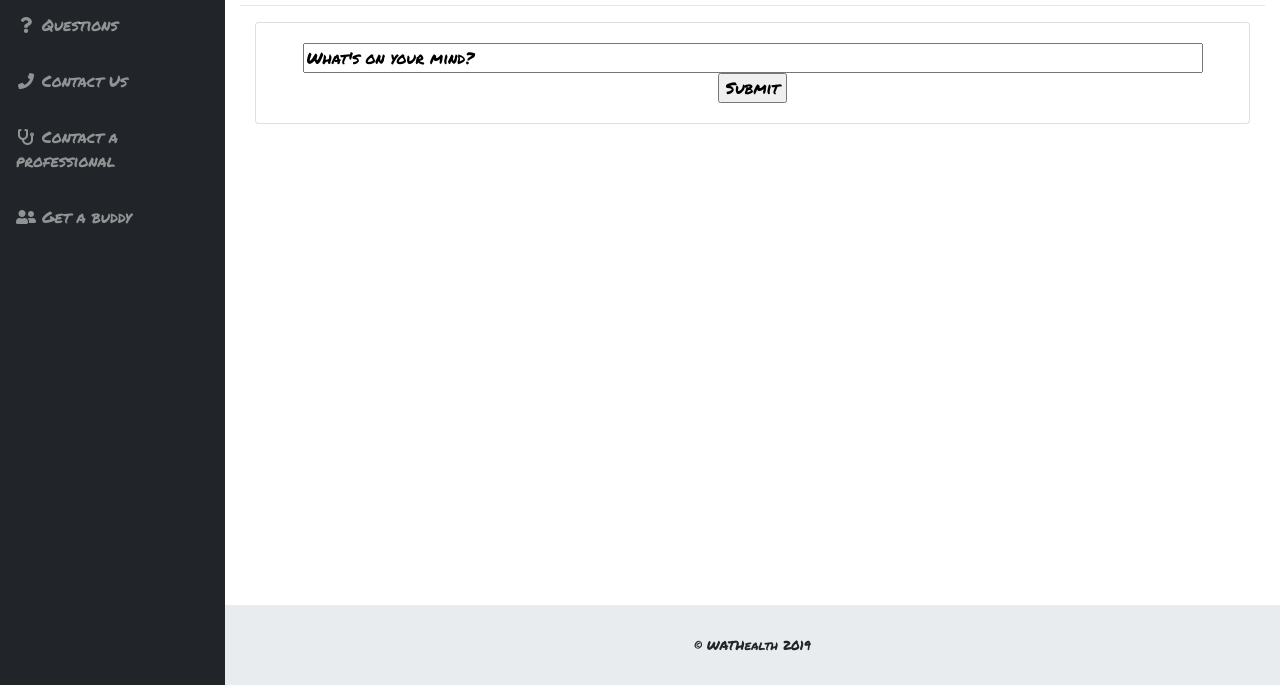
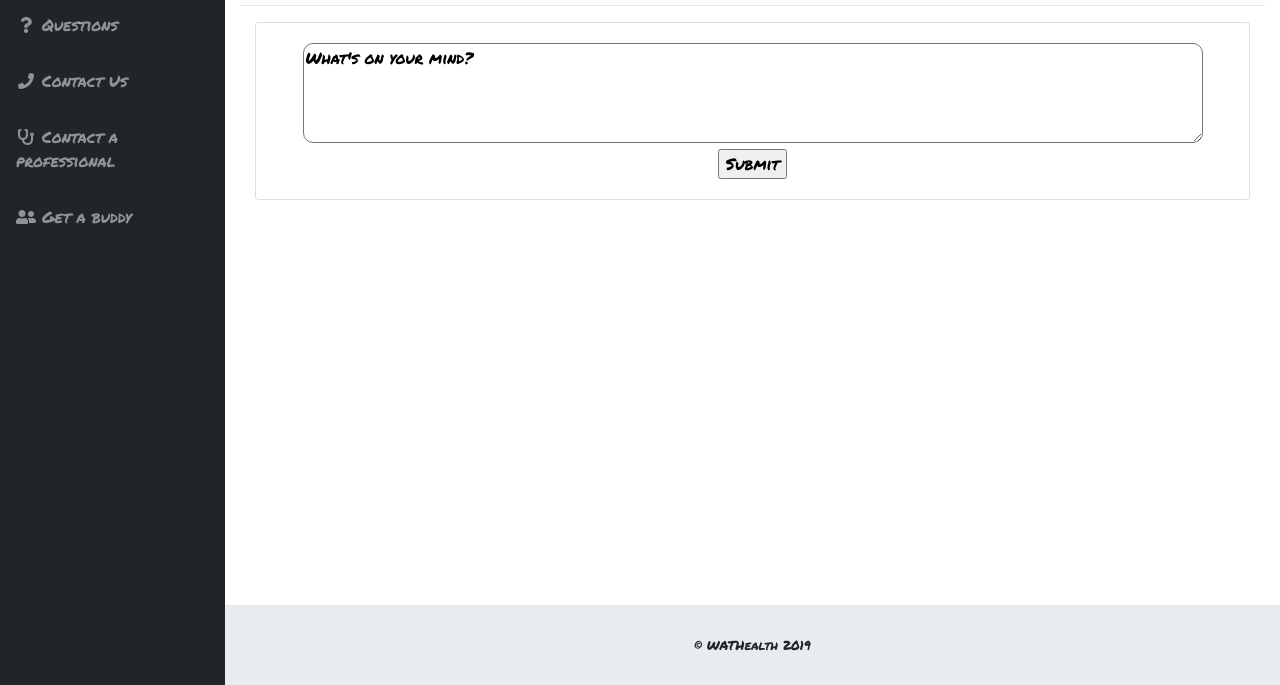
Before and after one commit to Abdullah2Cool/WAT-Health, a website with bundled scripts: page Scratches/dashboard/newsfeed.html in a window 1280 px wide. Shown: the part 126-811 px from the top of the page. Built offline with nearby package versions, Linux system fonts and the light colour scheme.

Commit message:
Commit again

```diff
--- a/Scratches/dashboard/newsfeed.html
+++ b/Scratches/dashboard/newsfeed.html
@@ -130,7 +130,7 @@
             <div class ="card">
                 <div class="card-body">
                         <form>
-                            <input type="text" name="question" value="What's on your mind?" style="width: 900px;"><br>
+                            <textarea name="question" style="width: 900px; height: 100px; border-radius: 10px;">What's on your mind?</textarea><br>
                             <input type="submit">
                         </form>
                 </div>
```
